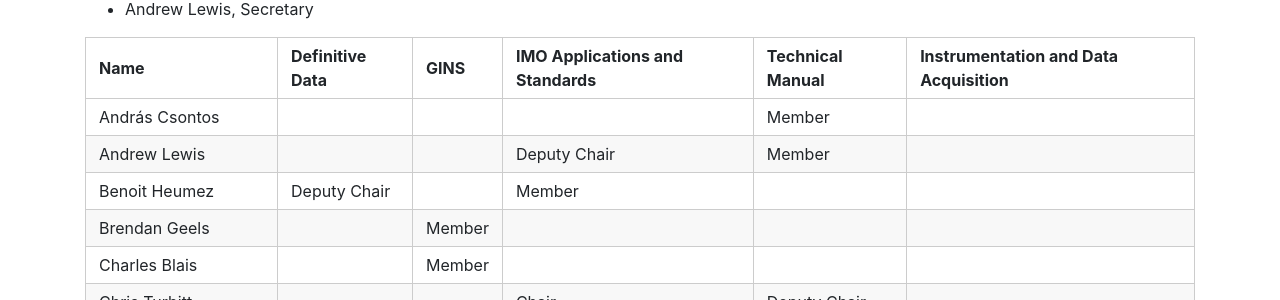
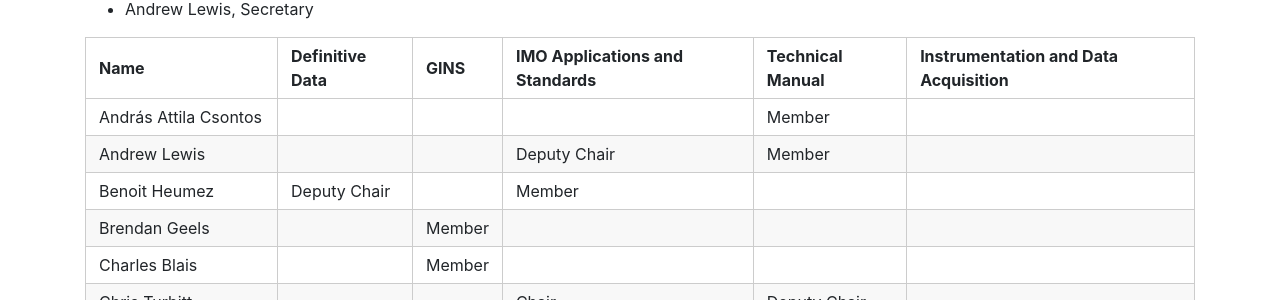
Before and after one commit to INTERMAGNET/intermagnet.github.io, a Jekyll site: the page built from structure.md, in a window 1280 px wide and 900 px high, scrolled down 637 px. Shown: the part 153-453 px from the top of the window. Built offline with Jekyll 4.4.1, drawn with Linux system fonts in a browser that asks for light colours.

Commit message:
Update structure.md
updated name of AC

```diff
--- a/structure.md
+++ b/structure.md
@@ -27,7 +27,7 @@ The Operations Committee advises the Executive Council on the technical issues t
 
 | Name | Definitive Data | GINS | IMO Applications and Standards | Technical Manual | Instrumentation and Data Acquisition |
 |------|-----------------|----------------------------|------------------|------------------|--------------------------------------|
-| András Csontos | | | | Member | |
+| András Attila Csontos | | | | Member | |
 | Andrew Lewis | | | Deputy Chair | Member | |
 | Benoit Heumez | Deputy Chair | | Member | | |
 | Brendan Geels | | Member | | | |
```
